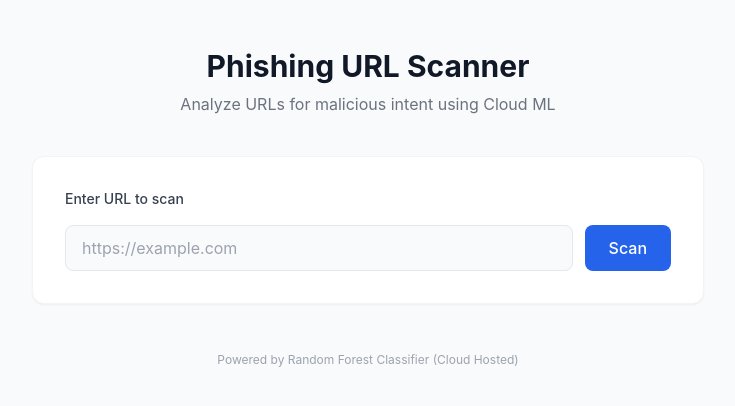
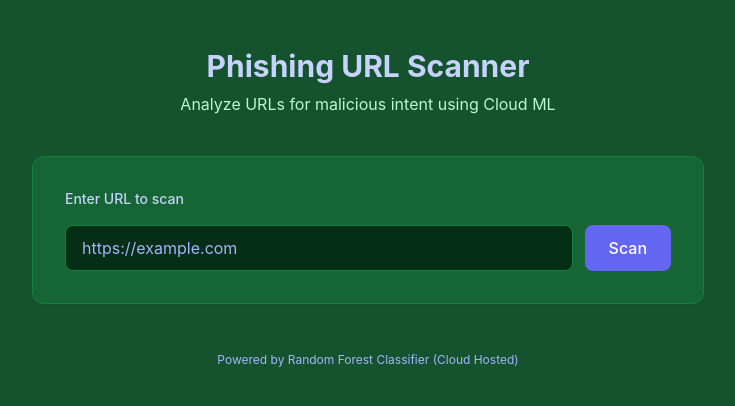
Before and after one commit to comet-i/phishing-detect, a React (Vite) app in the folder frontend/: page / in a window 1280 px wide. Shown: the top 406 px of the page, without its empty margins (272-1007 px from the left). Built offline with nearby package versions, Linux system fonts and the light colour scheme.

Commit message:
Updated app colors to a green and indigo palette

```diff
--- a/frontend/src/app.jsx
+++ b/frontend/src/app.jsx
@@ -41,26 +41,51 @@ export default function App() {
   };
 
   return (
-    <div className="min-h-screen bg-gray-50 text-gray-800 flex flex-col items-center py-12 px-4">
+    <div className="min-h-screen bg-green-900 text-indigo-300 flex flex-col items-center py-12 px-4">
       <header className="mb-10 text-center">
-        <h1 className="text-3xl font-bold text-gray-900">Phishing URL Scanner</h1>
-        <p className="text-gray-500 mt-2">Analyze URLs for malicious intent using Cloud ML</p>
+        <h1 className="text-3xl font-bold text-indigo-200">Phishing URL Scanner</h1>
+        <p className="text-green-200 mt-2">Analyze URLs for malicious intent using Cloud ML</p>
       </header>
-      <main className="w-full max-w-2xl bg-white rounded-xl shadow-sm border border-gray-100 p-8">
+      <main className="w-full max-w-2xl bg-green-800 rounded-xl shadow-sm border border-green-700 p-8">
         <form onSubmit={handleSubmit} className="space-y-4">
-          <label htmlFor="url-input" className="block text-sm font-medium text-gray-700">Enter URL to scan</label>
+          <label htmlFor="url-input" className="block text-sm font-medium text-indigo-200">Enter URL to scan</label>
           <div className="flex gap-3">
-            <input id="url-input" type="text" value={url} onChange={(e) => setUrl(e.target.value)} placeholder="https://example.com" className="flex-1 px-4 py-2.5 border border-gray-200 rounded-lg bg-gray-50 text-gray-900" />
-            <button type="submit" disabled={loading} className="px-6 py-2.5 bg-blue-600 text-white font-medium rounded-lg disabled:opacity-50">{loading ? 'Scanning...' : 'Scan'}</button>
+            <input
+              id="url-input"
+              type="text"
+              value={url}
+              onChange={(e) => setUrl(e.target.value)}
+              placeholder="https://example.com"
+              className="flex-1 px-4 py-2.5 border border-green-700 rounded-lg bg-green-950 text-indigo-200 placeholder:text-indigo-300 focus:ring-2 focus:ring-indigo-400 focus:border-indigo-400 outline-none transition"
+            />
+            <button
+              type="submit"
+              disabled={loading}
+              className="px-6 py-2.5 bg-indigo-500 text-white font-medium rounded-lg hover:bg-indigo-600 focus:ring-4 focus:ring-indigo-200 transition disabled:opacity-50 disabled:cursor-not-allowed"
+            >
+              {loading ? 'Scanning...' : 'Scan'}
+            </button>
           </div>
         </form>
-        {error && <p className="mt-4 text-red-600" role="alert">{error}</p>}
-        {result && <div className="mt-8 pt-6 border-t border-gray-100">
-          <div className="flex items-center justify-between mb-4"><h2 className="text-lg font-semibold text-gray-900">Analysis Result</h2><span className={`px-3 py-1 text-sm font-bold rounded-full border ${getScoreColor(result.score)}`}>Score: {result.score}/5</span></div>
-          <div className="bg-gray-50 p-4 rounded-lg border border-gray-100"><p className="text-sm font-medium text-gray-500 mb-1">Risk Level</p><p className="text-lg font-bold text-gray-800 mb-3">{result.risk_level}</p><p className="text-sm font-medium text-gray-500 mb-1">Explanation</p><p className="text-gray-700 leading-relaxed">{result.explanation}</p></div>
-        </div>}
+        {error && <p className="mt-4 text-red-400" role="alert">{error}</p>}
+        {result && (
+          <div className="mt-8 pt-6 border-t border-green-700">
+            <div className="flex items-center justify-between mb-4">
+              <h2 className="text-lg font-semibold text-indigo-200">Analysis Result</h2>
+              <span className={`px-3 py-1 text-sm font-bold rounded-full border ${getScoreColor(result.score)}`}>
+                Score: {result.score}/5
+              </span>
+            </div>
+            <div className="bg-green-950 p-4 rounded-lg border border-green-700">
+              <p className="text-sm font-medium text-indigo-300 mb-1">Risk Level</p>
+              <p className="text-lg font-bold text-indigo-100 mb-3">{result.risk_level}</p>
+              <p className="text-sm font-medium text-indigo-300 mb-1">Explanation</p>
+              <p className="text-indigo-100 leading-relaxed">{result.explanation}</p>
+            </div>
+          </div>
+        )}
       </main>
-      <footer className="mt-12 text-xs text-gray-400">Powered by Random Forest Classifier (Cloud Hosted)</footer>
+      <footer className="mt-12 text-xs text-indigo-300">Powered by Random Forest Classifier (Cloud Hosted)</footer>
     </div>
   );
 }
```
